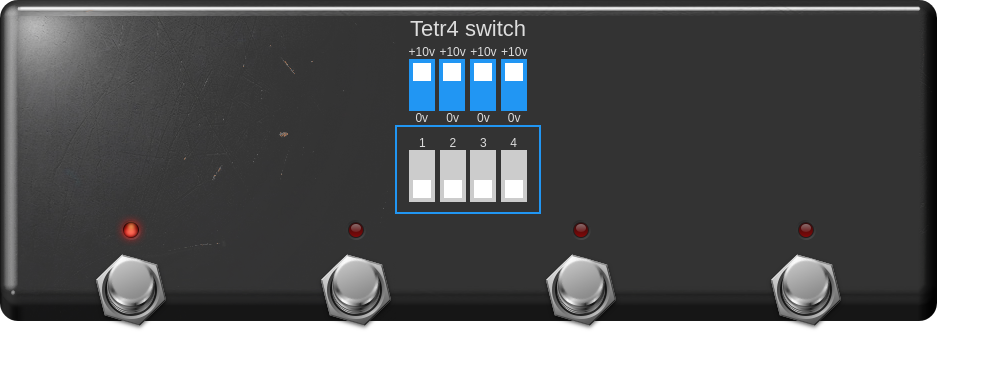
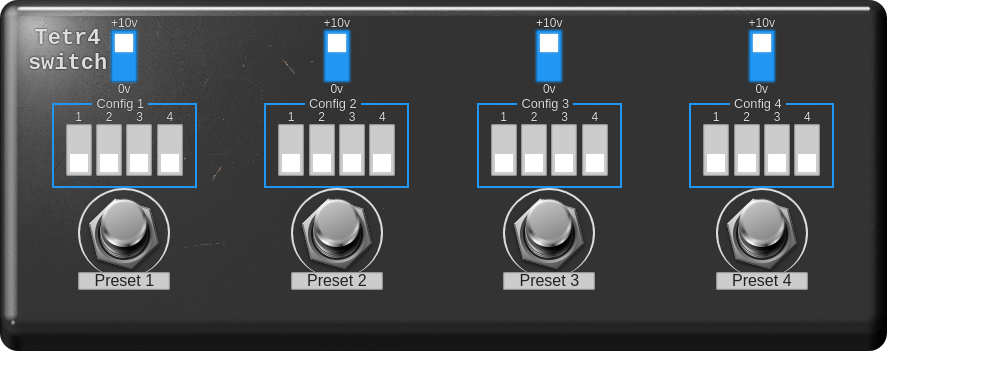
Before and after one commit to SrMouraSilva/plugins-lv2, a plain HTML site: page tetr4-switch.lv2/modgui/teste.html in a window 1280 px wide. Shown: the whole page, without its empty margins (0-1000 px from the left). Drawn offline with Linux system fonts and the light colour scheme.

Commit message:
Update styles

```diff
--- a/tetr4-switch.lv2/modgui/css/dip-switch.css
+++ b/tetr4-switch.lv2/modgui/css/dip-switch.css
@@ -15,7 +15,15 @@
 
 .dip-switch {
   display: inline-block;
+  padding-top: 0;
   border: 2px solid var(--tetr4-switch-slider-background-on);
+}
+
+.dip-switch legend {
+  font-size: .8em;
+  margin-bottom: -4px;
+  margin-left: -4px;
+  padding: 0 4px;
 }
 
 .switch-controller {
@@ -50,6 +58,7 @@
   background-color: var(--tetr4-switch-slider-background-off);
   -webkit-transition: .4s;
   transition: .4s;
+  box-shadow: inset 0 0 2px black;
 }
 
 .slider:before {
@@ -64,6 +73,7 @@
   background-color: var(--tetr4-switch-slider-tick-off);
   transition: .2s;
   transition-timing-function: ease;
+  box-shadow: 0 0 2px #ccc;
 }
 input:checked + .slider:before {
   background-color: var(--tetr4-switch-slider-tick-on);
@@ -71,11 +81,13 @@ input:checked + .slider:before {
 
 input:checked + .slider {
   background-color: var(--tetr4-switch-slider-background-on);
+  box-shadow: inset 0 0 2px black,
+              0 0 2px var(--tetr4-switch-slider-background-on);
 }
 
-input:focus + .slider {
+/* input:focus + .slider {
   box-shadow: 0 0 1px var(--tetr4-switch-slider-background-on);
-}
+} */
 
 input:checked + .slider:before {
   --height-size: calc(var(--tetr4-switch-slider-height) / 2);
--- a/tetr4-switch.lv2/modgui/css/pedal-base.css
+++ b/tetr4-switch.lv2/modgui/css/pedal-base.css
@@ -89,7 +89,26 @@ body {
   background-image: url('../images/red-light-off.png');
 }
 
+/* .footswitch input[type='checkbox'] {
+  opacity: 0;
+  width: 0;
+  height: 0;
+} */
+
 .footswitch {
+  display: flex;
+  flex-direction: row;
+}
+
+.footswitch input[type="checkbox"] {
+  position: absolute;
+  opacity: 0;
+  z-index: -1;
+}
+
+.footswitch input[type="checkbox"] + span::before {
+  display: block;
+  content: "";
   background: url('../images/footswitch.png');
   background-position: bottom center;
   background-repeat: no-repeat;
@@ -99,4 +118,26 @@ body {
   height: 88px;
   width: 88px;
   margin: 0 auto;
+
+  border-left: 2px solid;
+  border-right: 2px solid;
+  border-top: 2px solid;
+  border-radius: 50%;
 }
+
+.footswitch input[type="checkbox"]:not(:checked) + span::before {
+  background-position-y: top;
+}
+
+.footswitch-label {
+  margin-top: -6px;
+  display: block;
+  background-color: var(--tetr4-switch-slider-background-off);
+  color: #222;
+  text-shadow: none;
+  box-shadow: inset 0 0 2px black;
+}
+
+.footswitch input[type="checkbox"]:checked + .footswitch-label {
+  background-color: var(--tetr4-switch-slider-background-on);
+}
--- a/tetr4-switch.lv2/modgui/teste.html
+++ b/tetr4-switch.lv2/modgui/teste.html
@@ -7,17 +7,29 @@
 <link rel="stylesheet" href="css/dip-switch.css">
 <style>
 #tetr4-switch {
+  text-shadow: 0 0 1px black;
   --pedal-background: #333;
-  --pedal-width: 900px;
-  --pedal-height: 270px;
+  --pedal-width: 850px;
+  --pedal-height: 300px;
 
   display: block;
   color: #ddd;
 }
 
-#tetr4-switch .footer {
+#tetr4-switch .footer,
+#tetr4-switch .dips {
   display: flex;
   justify-content: space-around;
+}
+
+#tetr4-switch .name {
+  text-shadow: 0 0 2px black;
+  font-weight: bold;
+
+  position: absolute;
+  width: 95px;
+  font-family: monospace;
+  margin: 10px 2px;
 }
 </style>
 </head>
@@ -29,7 +41,7 @@
   <div class="name">Tetr4 switch</div>
 
   <!-- Header -->
-  <section>
+  <section class="dips">
     <div class="switch-controller">
       <span class="content">+10v</span>
       <label class="switch">
@@ -67,7 +79,9 @@
     </div>
   </section>
 
+  <section class="dips">
   <fieldset class="dip-switch">
+    <legend>Config 1</legend>
     <div class="switch-controller">
       <span class="content">1</span>
       <label class="switch">
@@ -101,26 +115,146 @@
     </div>
   </fieldset>
 
+  <fieldset class="dip-switch">
+    <legend>Config 2</legend>
+    <div class="switch-controller">
+      <span class="content">1</span>
+      <label class="switch">
+        <input type="checkbox">
+        <span class="slider" title="Preset 2 - Output 1"></span>
+      </label>
+    </div>
+
+    <div class="switch-controller">
+      <span class="content">2</span>
+      <label class="switch">
+        <input type="checkbox">
+        <span class="slider" title="Preset 2 - Output 2"></span>
+      </label>
+    </div>
+
+    <div class="switch-controller">
+      <span class="content">3</span>
+      <label class="switch">
+        <input type="checkbox">
+        <span class="slider" title="Preset 2 - Output 3"></span>
+      </label>
+    </div>
+
+    <div class="switch-controller">
+      <span class="content">4</span>
+      <label class="switch">
+        <input type="checkbox">
+        <span class="slider" title="Preset 2 - Output 4"></span>
+      </label>
+    </div>
+  </fieldset>
+
+  <fieldset class="dip-switch">
+    <legend>Config 3</legend>
+    <div class="switch-controller">
+      <span class="content">1</span>
+      <label class="switch">
+        <input type="checkbox">
+        <span class="slider" title="Preset 3 - Output 1"></span>
+      </label>
+    </div>
+
+    <div class="switch-controller">
+      <span class="content">2</span>
+      <label class="switch">
+        <input type="checkbox">
+        <span class="slider" title="Preset 3 - Output 2"></span>
+      </label>
+    </div>
+
+    <div class="switch-controller">
+      <span class="content">3</span>
+      <label class="switch">
+        <input type="checkbox">
+        <span class="slider" title="Preset 3 - Output 3"></span>
+      </label>
+    </div>
+
+    <div class="switch-controller">
+      <span class="content">4</span>
+      <label class="switch">
+        <input type="checkbox">
+        <span class="slider" title="Preset 3 - Output 4"></span>
+      </label>
+    </div>
+  </fieldset>
+
+  <fieldset class="dip-switch">
+    <legend>Config 4</legend>
+    <div class="switch-controller">
+      <span class="content">1</span>
+      <label class="switch">
+        <input type="checkbox">
+        <span class="slider" title="Preset 4 - Output 1"></span>
+      </label>
+    </div>
+
+    <div class="switch-controller">
+      <span class="content">2</span>
+      <label class="switch">
+        <input type="checkbox">
+        <span class="slider" title="Preset 4 - Output 2"></span>
+      </label>
+    </div>
+
+    <div class="switch-controller">
+      <span class="content">3</span>
+      <label class="switch">
+        <input type="checkbox">
+        <span class="slider" title="Preset 4 - Output 3"></span>
+      </label>
+    </div>
+
+    <div class="switch-controller">
+      <span class="content">4</span>
+      <label class="switch">
+        <input type="checkbox">
+        <span class="slider" title="Preset 4 - Output 4"></span>
+      </label>
+    </div>
+  </fieldset>
+  </section>
+
   <section class="footer">
     <div>
-      <div class="led"></div>
-      <div class="footswitch"></div>
+      <!-- <div class="led"></div> -->
+      <label class="footswitch">
+        <input type="checkbox" class="footswitch" />
+        <span><span class="footswitch-label">Preset 1</span></span>
+      </label>
     </div>
+
     <div>
-      <div class="led off"></div>
-      <div class="footswitch"></div>
+      <!-- <div class="led"></div> -->
+      <label class="footswitch">
+        <input type="checkbox" class="footswitch" />
+        <span><span class="footswitch-label">Preset 2</span></span>
+      </label>
     </div>
+
     <div>
-      <div class="led off"></div>
-      <div class="footswitch"></div>
+      <!-- <div class="led"></div> -->
+      <label class="footswitch">
+        <input type="checkbox" class="footswitch" />
+        <span><span class="footswitch-label">Preset 3</span></span>
+      </label>
     </div>
+
     <div>
-      <div class="led off"></div>
-      <div class="footswitch"></div>
+      <!-- <div class="led"></div> -->
+      <label class="footswitch">
+        <input type="checkbox" class="footswitch" />
+        <span><span class="footswitch-label">Preset 4</span></span>
+      </label>
     </div>
   </footer>
 </div>
 
-
 </body>
 </html>
```
